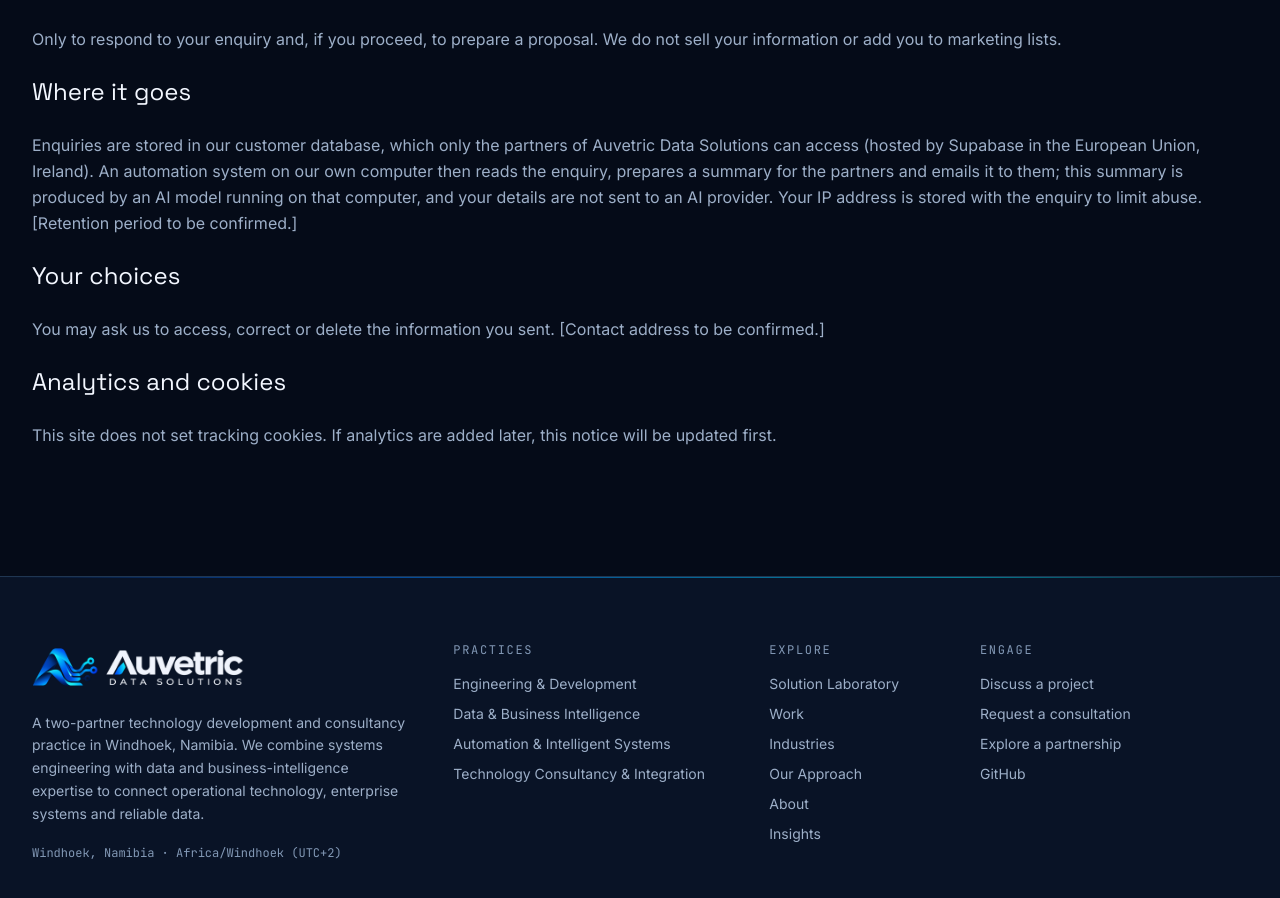
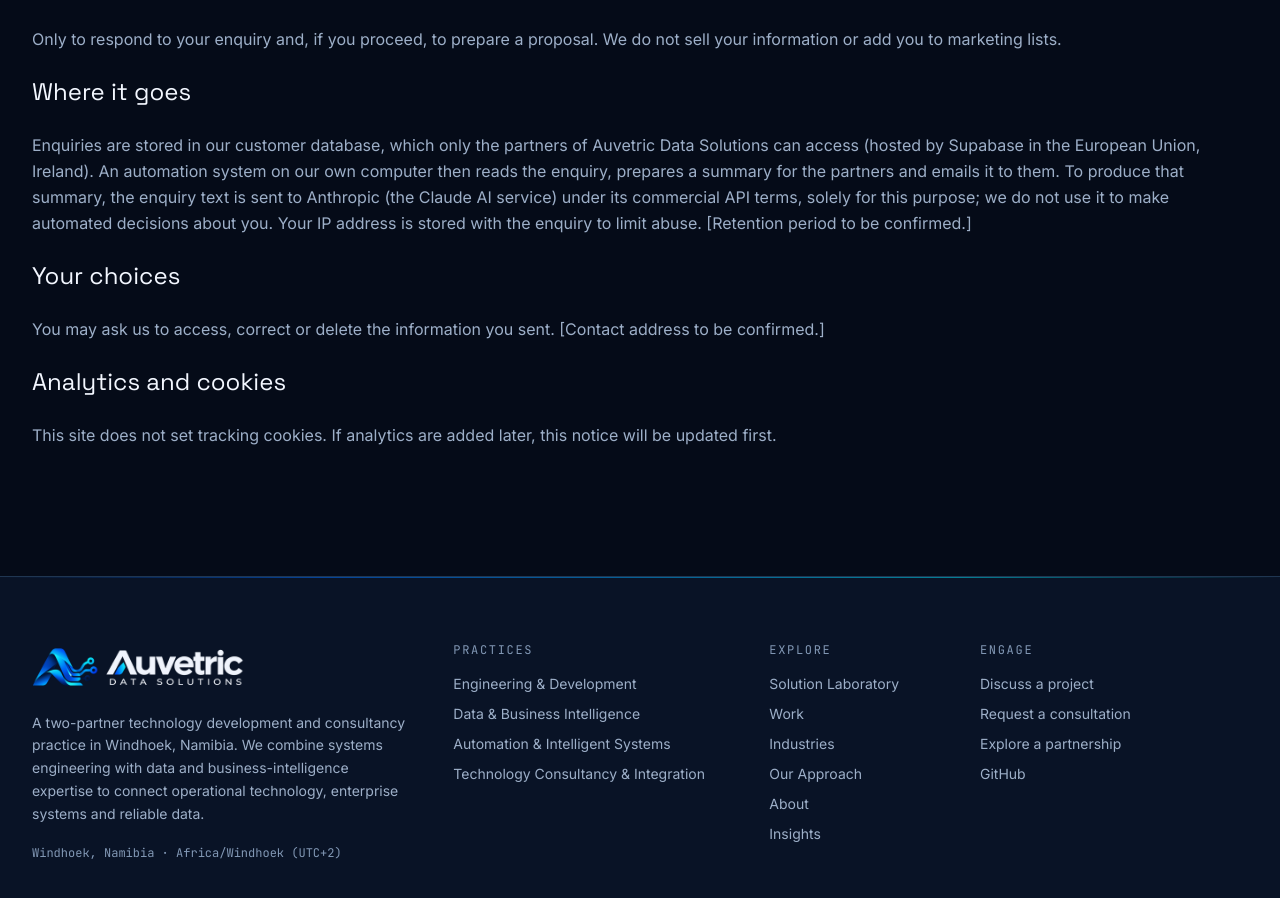
Before and after one commit to EnZo1826/auvetric-data-solutions, a Next.js app: page /privacy in a window 1280 px wide. Shown: the part 780-1678 px from the top of the page. Built offline with nearby package versions, Linux system fonts and the light colour scheme; no server answers.

Commit message:
docs: privacy notice names Anthropic as the enquiry-summary processor; README AI section

```diff
--- a/src/app/(site)/privacy/page.tsx
+++ b/src/app/(site)/privacy/page.tsx
@@ -18,7 +18,7 @@
           <h2 className="font-display text-2xl text-ink">How we use it</h2>
           <p>Only to respond to your enquiry and, if you proceed, to prepare a proposal. We do not sell your information or add you to marketing lists.</p>
           <h2 className="font-display text-2xl text-ink">Where it goes</h2>
-          <p>Enquiries are stored in our customer database, which only the partners of {agency.name} can access (hosted by Supabase in the European Union, Ireland). An automation system on our own computer then reads the enquiry, prepares a summary for the partners and emails it to them; this summary is produced by an AI model running on that computer, and your details are not sent to an AI provider. Your IP address is stored with the enquiry to limit abuse. [Retention period to be confirmed.]</p>
+          <p>Enquiries are stored in our customer database, which only the partners of {agency.name} can access (hosted by Supabase in the European Union, Ireland). An automation system on our own computer then reads the enquiry, prepares a summary for the partners and emails it to them. To produce that summary, the enquiry text is sent to Anthropic (the Claude AI service) under its commercial API terms, solely for this purpose; we do not use it to make automated decisions about you. Your IP address is stored with the enquiry to limit abuse. [Retention period to be confirmed.]</p>
           <h2 className="font-display text-2xl text-ink">Your choices</h2>
           <p>You may ask us to access, correct or delete the information you sent. [Contact address to be confirmed.]</p>
           <h2 className="font-display text-2xl text-ink">Analytics and cookies</h2>
```
Also changed, not shown: automation/README.md.
